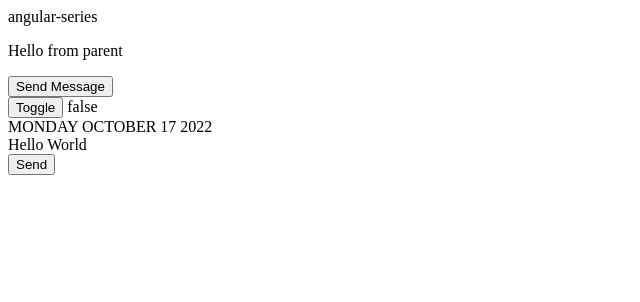
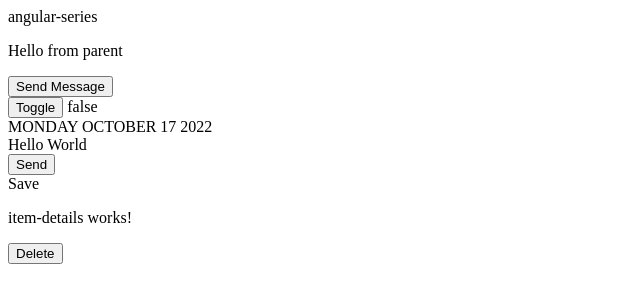
Before and after one commit to devkovmtl/ng-sandbox-series, an Angular app: page / in a window 1280 px wide. Shown: the top 302 px of the page, without its empty margins (0-640 px from the left). Built offline with nearby package versions, Linux system fonts and the light colour scheme.

Commit message:
Angular - bind to custom event

```diff
--- a/src/app/app.component.html
+++ b/src/app/app.component.html
@@ -14,3 +14,7 @@
 <div>
   <button [disabled]="isCheck">Send</button>
 </div>
+<div (click)="onSave()">Save</div>
+<div>
+  <app-item-details (deleteRequest)="deleteItem($event)"></app-item-details>
+</div>
--- a/src/app/app.component.ts
+++ b/src/app/app.component.ts
@@ -29,4 +29,12 @@ export class AppComponent {
   toggleText(): void {
     this.showText = !this.showText;
   }
+
+  onSave(): void {
+    console.log('Click on save');
+  }
+
+  deleteItem(item: string) {
+    console.log(item);
+  }
 }
--- a/src/app/app.module.ts
+++ b/src/app/app.module.ts
@@ -7,9 +7,10 @@ import { HelloWorldComponent } from './hello-world.component';
 import { ParentComponent } from './parent/parent.component';
 import { ChildComponent } from './child/child.component';
 import { GreetingPipe } from './greeting.pipe';
+import { ItemDetailsComponent } from './item-details/item-details.component';
 
 @NgModule({
-  declarations: [AppComponent, HelloWorldComponent, ParentComponent, ChildComponent, GreetingPipe],
+  declarations: [AppComponent, HelloWorldComponent, ParentComponent, ChildComponent, GreetingPipe, ItemDetailsComponent],
   imports: [BrowserModule, AppRoutingModule],
   providers: [],
   bootstrap: [AppComponent],
--- /dev/null
+++ b/src/app/item-details/item-details.component.html
@@ -0,0 +1,2 @@
+<p>item-details works!</p>
+<button (click)="delete()">Delete</button>
--- /dev/null
+++ b/src/app/item-details/item-details.component.ts
@@ -0,0 +1,18 @@
+import { Component, OnInit, Output, EventEmitter } from '@angular/core';
+
+@Component({
+  selector: 'app-item-details',
+  templateUrl: './item-details.component.html',
+  styleUrls: ['./item-details.component.scss'],
+})
+export class ItemDetailsComponent implements OnInit {
+  @Output() deleteRequest = new EventEmitter<string>();
+
+  constructor() {}
+
+  ngOnInit(): void {}
+
+  delete(): void {
+    this.deleteRequest.emit('item name');
+  }
+}
```
Also changed, not shown: src/app/item-details/item-details.component.scss (added), 1 other file (tests, documents, lock files or other folders).
